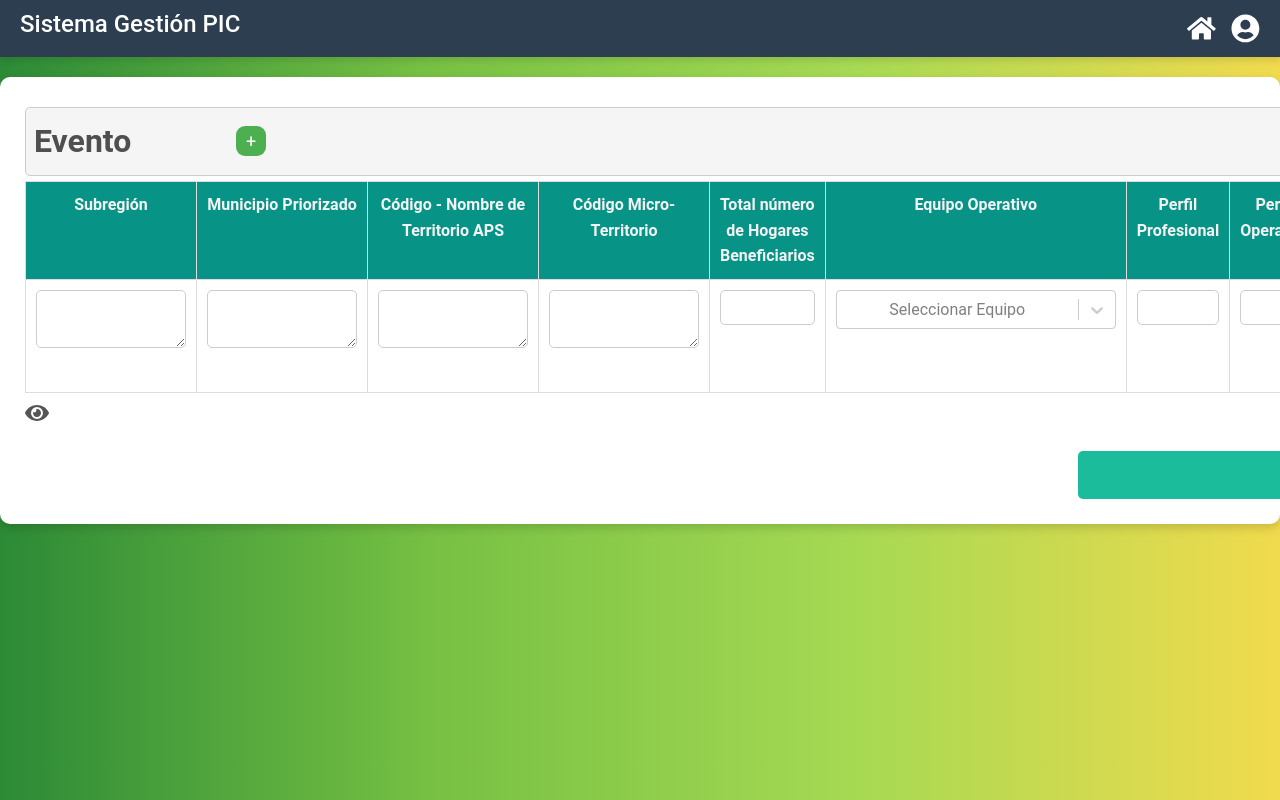
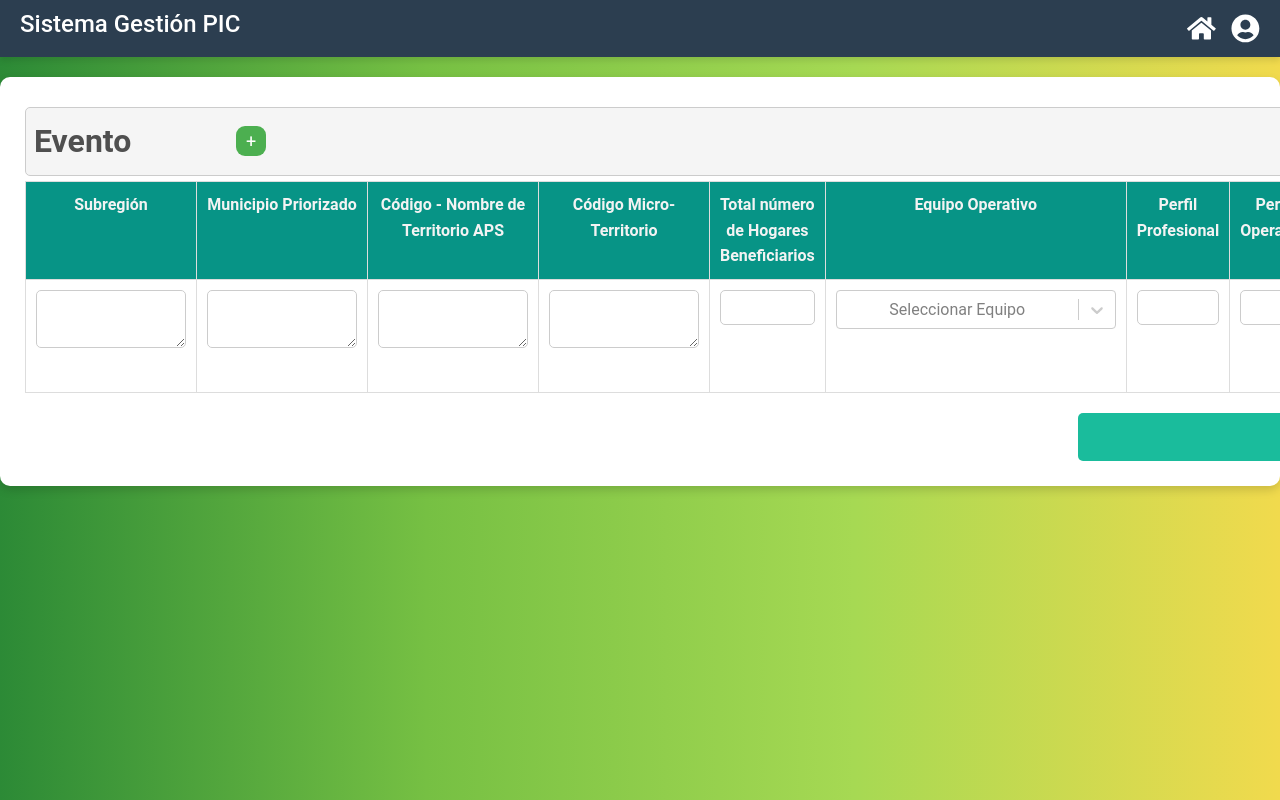
Before and after one commit to juaneraso/IDSN, a React (Vite) app: page / in a window 1280 px wide. Built offline with nearby package versions, Linux system fonts and the light colour scheme; no server answers.

Commit message:
feature:delete eye

```diff
--- a/src/components/Event/Event.jsx
+++ b/src/components/Event/Event.jsx
@@ -2,7 +2,6 @@ import React, { useState } from "react";
 import Product from "../Product/Product";
 import styles from "./Event.module.css";
 import Select from "react-select"; // Importamos React Select
-import { FaEye } from "react-icons/fa"; // Importa el ícono de Font Awesome
 
 const Event = ({
   events,
@@ -459,12 +458,6 @@ const Event = ({
         </div>
       ))}
 
-      <div
-        style={{ cursor: "pointer", fontSize: "24px", color: "#555" }}
-        onClick={handleClick}
-      >
-        <FaEye />
-      </div>
       {/* <button
         className={styles.buttonAdd}
         type="button"
```
